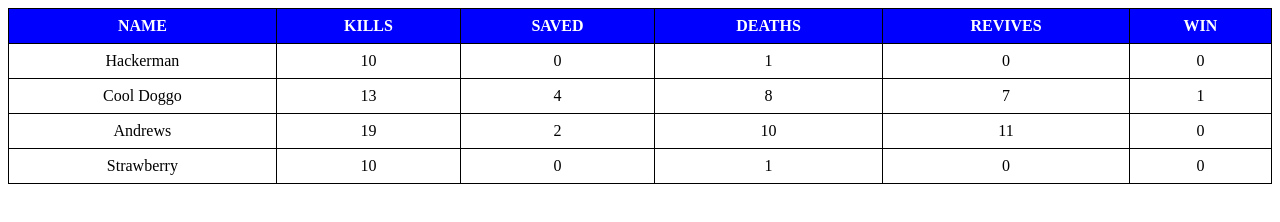
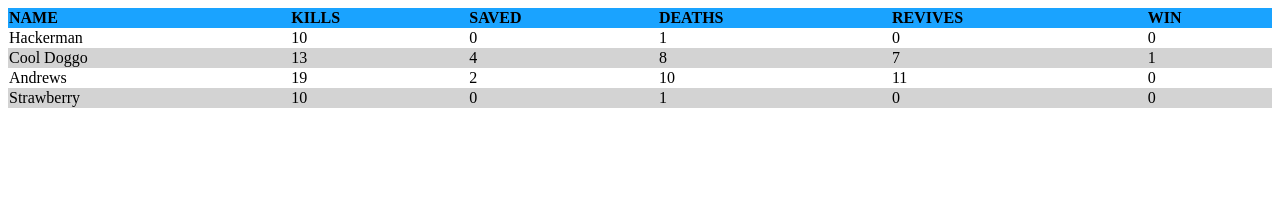
Before and after one commit to acciojob/Styled-Table-Subhankausar, a website: page main.html in a window 1280 px wide. Drawn offline with Linux system fonts and the light colour scheme.

Commit message:
created a submission

```diff
--- a/main.html
+++ b/main.html
@@ -9,9 +9,9 @@
 </head>
 <body>
     <!-- add table here -->
-    <table class="table">
+    <table>
         <thead>
-            <tr class="thead">
+            <tr class="ths">
                 <th>NAME</th>
                 <th>KILLS</th>
                 <th>SAVED</th>
@@ -29,7 +29,7 @@
                 <td>0</td>
                 <td>0</td>
             </tr>
-            <tr>
+            <tr class="grey">
                 <td>Cool Doggo</td>
                 <td>13</td>
                 <td>4</td>
@@ -45,7 +45,7 @@
                 <td>11</td>
                 <td>0</td>
             </tr>
-            <tr>
+            <tr class="grey">
                 <td>Strawberry</td>
                 <td>10</td>
                 <td>0</td>
--- a/styles.css
+++ b/styles.css
@@ -1,15 +1,17 @@
-.thead {
-    background-color: blue;
-    color: white; /* Adding white color to the text in the header */
+table{
+	width:100%;
+	border-collapse: collapse;
 }
 
-.table {
-    border-collapse: collapse; /* Adding border-collapse to collapse table borders */
-    width: 100%; /* Adding width to the table */
+thead{
+	background:#1aa3ff;
+
+
 }
+.grey{
+	background-color:lightgray;
+}
+.ths{
+	text-align:left;
 
-.tabl, th, td {
-    border: 1px solid black; /* Adding border to table elements */
-    padding: 8px; /* Adding padding to table cells */
-    text-align: center; /* Center-aligning the text in cells */
 }
```
Also changed, not shown: script.js (+15 -0 lines).
